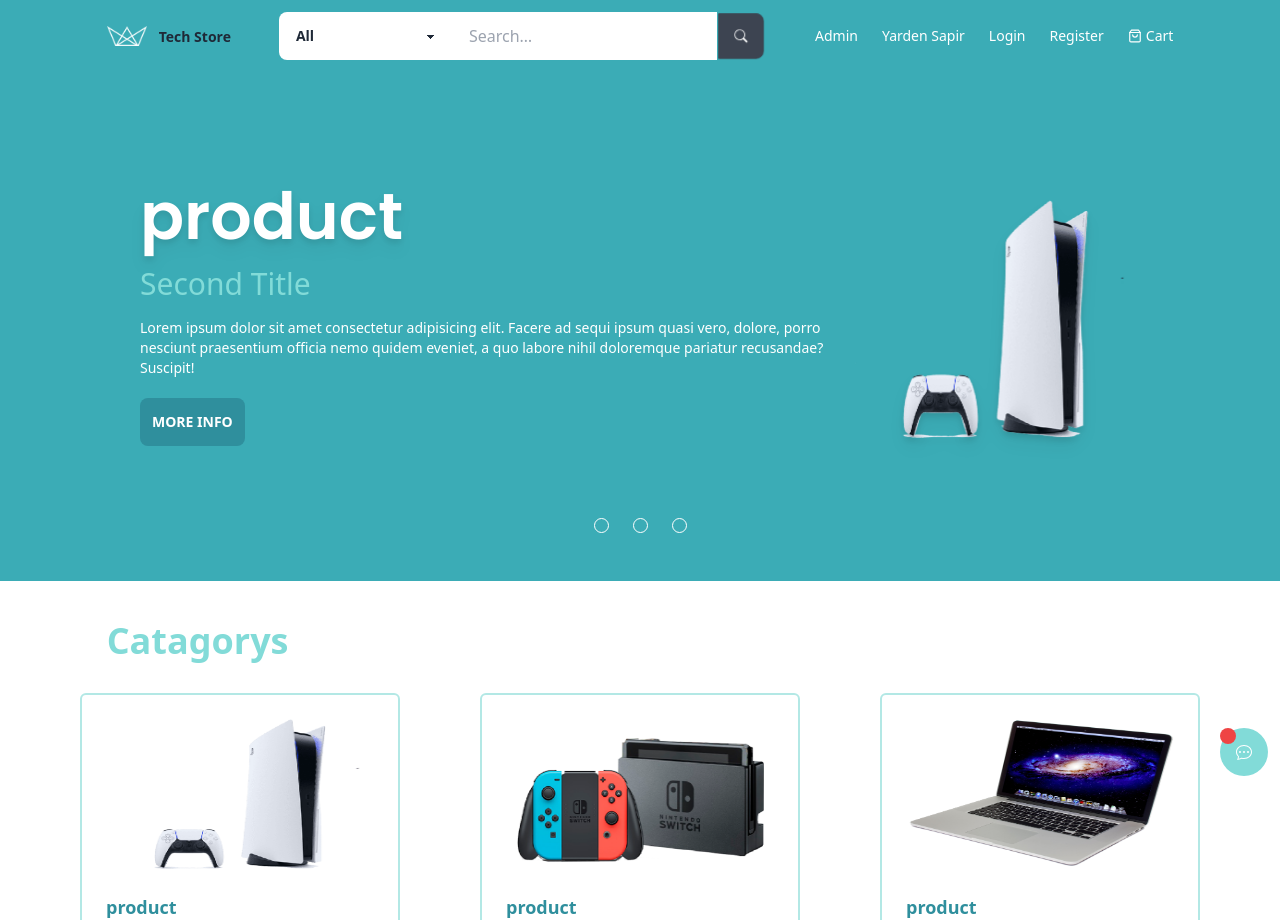
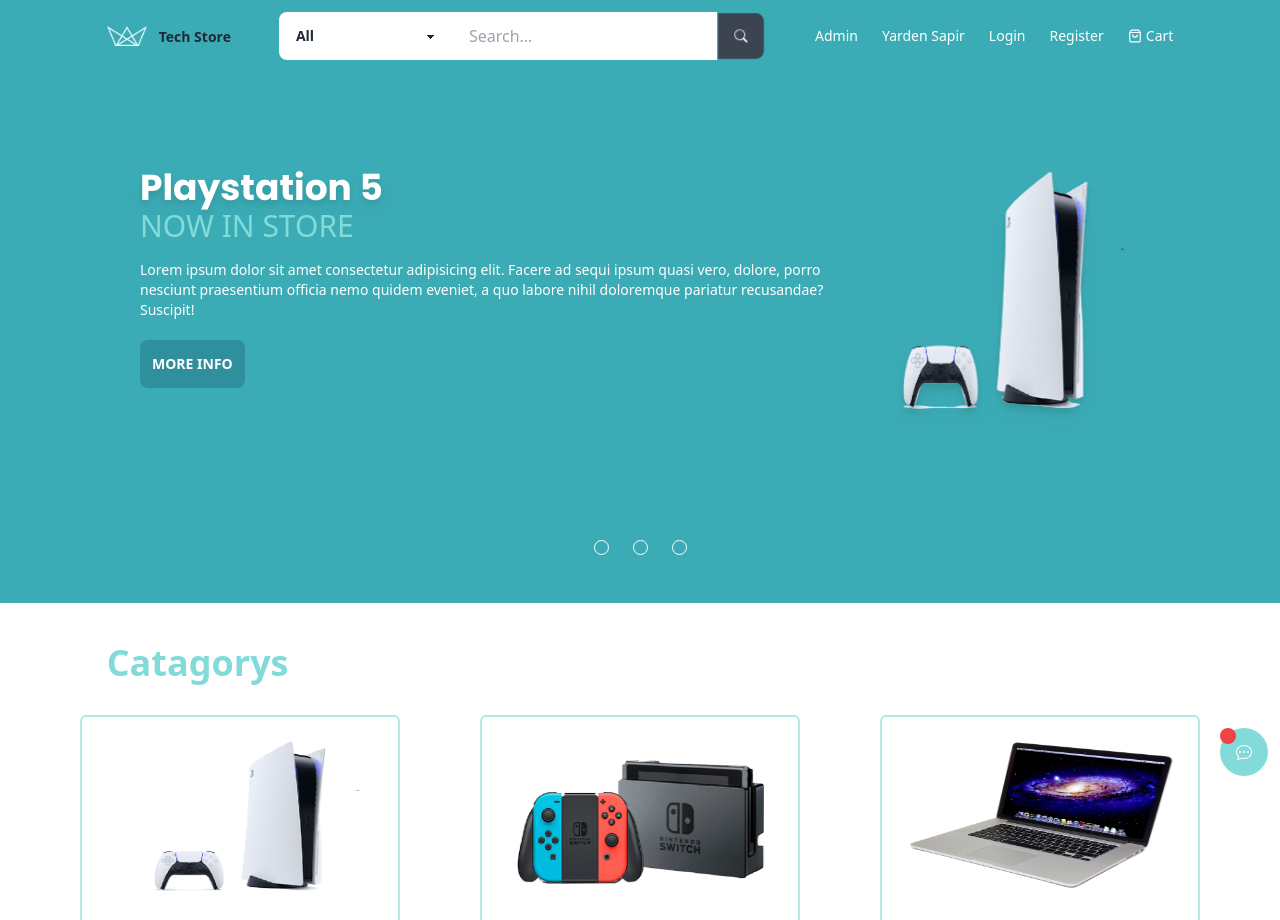
Before and after one commit to yardensapir/Tech-Store-Client-Vite, a React (Vite) app: page / in a window 1280 px wide. Shown: the top 920 px of the page. Built offline with nearby package versions, Linux system fonts and the light colour scheme.

Commit message:
update client

```diff
--- a/src/components/Card/Card.tsx
+++ b/src/components/Card/Card.tsx
@@ -16,7 +16,7 @@ const Card = ({ image, title, description }: Props) => {
     </div>
     <h3 className="mt-6 mb-3 text-lg font-semibold text-primary-100">{title}</h3>
     <p className=" mb-3 font-semibold text-primary-200">{description}</p>
-    <button onClick={() => navigate("/product-list")} className="bg-primary-200 px-3 py-2 rounded-md text-white font-semibold transition duration-200 hover:bg-primary-100">Go to catagory</button>
+    <button onClick={() => navigate("/product-list")} className="bg-primary-200 px-3 py-2 rounded-md text-white font-semibold transition duration-200 hover:bg-primary-100">See More Products</button>
   </div>;
 };
 export default Card;
--- a/src/components/Card/ProdcutCard.tsx
+++ b/src/components/Card/ProdcutCard.tsx
@@ -5,6 +5,7 @@ import RatingComponent from "../Rating/RatingComponent";
 
 
 type Props = {
+    productId:string,
     image: string,
     title: string,
     description: string,
@@ -12,7 +13,7 @@ type Props = {
     numReviews: number,
     actionBtn?: () => void;
 };
-const ProdcutCard = ({ image, title, description, rating, numReviews }: Props) => {
+const ProdcutCard = ({ image, title, description, rating, numReviews,productId }: Props) => {
     const isAboveMediumScreens = useMediaQuery("(min-width: 1060px)");
     const navigate = useNavigate()
 
@@ -30,7 +31,7 @@ const ProdcutCard = ({ image, title, description, rating, numReviews }: Props) =
                 <span>{` ${numReviews} Reviews`}</span>
             </div>
             <div className="flex justify-evenly mb-6  gap-3 items-center">
-                <span className="  font-semibold text-lg">price: $100</span> <button onClick={() => navigate("/product-details")} className="bg-primary-200 px-3 py-2 rounded-md text-white font-semibold transition duration-200 hover:bg-primary-100">See Prodcut</button>
+                <span className="  font-semibold text-lg">price: $100</span> <button onClick={() => navigate(`/product-details/${productId}`)} className="bg-primary-200 px-3 py-2 rounded-md text-white font-semibold transition duration-200 hover:bg-primary-100">See Prodcut</button>
             </div>
         </div>
     </div>
--- a/src/components/Carousel/CarouselComponent.tsx
+++ b/src/components/Carousel/CarouselComponent.tsx
@@ -1,25 +1,29 @@
 import { useNavigate } from 'react-router-dom';
 
+
 type Props = {
+    productId: string,
     image: string,
     title: string,
     secondTitle: string,
     info: string,
     actionBtn?: number
 };
-const CrouselComponent = ({ image, title, secondTitle, info }: Props) => {
+const CrouselComponent = ({ image, title, secondTitle, info,productId }: Props) => {
 
     const navigate = useNavigate()
 
+
     return (
-        <div className=" bg-primary-200 w-full py-10 px-10 md:h-full md:pb-0">
+        <div className="  w-full py-10 bg-primary-200 px-10 h-full">
             <div className="mx-auto w-5/6  md:h-5/6 items-center md:flex mt-32" >
                 <div className='flex flex-col items-start'>
-                    <h1 className="text-[65px] drop-shadow-lg text-white text font-semibold font-poppins text-center">{title}</h1>
+
+            <h1 className=' drop-shadow-lg text-white font-poppins text-4xl w-[260px] font-bold'>{title}</h1>
                     <h3 className=" text-3xl font-light text-primary-300 mb-2">{secondTitle}</h3>
                     <p className=" text-sm text-white mt-2 mb-2">{info}</p>
                     <div className="mt-3 pb-6">
-                        <button onClick={() => navigate("/product-details")} className={`bg-primary-100 px-3 py-2 rounded-lg text-white btn border-none`}>More info</button>
+                        <button onClick={() => navigate(`/product-details/${productId}`)} className={`bg-primary-100 px-3 py-2 rounded-lg text-white btn border-none`}>More info</button>
                     </div>
                 </div>
                 <div>
--- a/src/components/Navbar/Header.tsx
+++ b/src/components/Navbar/Header.tsx
@@ -42,7 +42,7 @@ const Header = ({ isTopOfPage }: Props) => {
                                 <img src={Logo} alt="Logo" />
                             </div>
                             <Link to="/">
-                                <span className='text-sm font-bold'>Tech Store</span>
+                                <span className='text-sm font-bold hover:text-white transition-all'>Tech Store</span>
                             </Link>
                         </div>
 
--- a/src/components/Slider/Slider.tsx
+++ b/src/components/Slider/Slider.tsx
@@ -15,10 +15,10 @@ const Slider = () => {
     return (
         <>
             {isAboveMediumScreens ? <>
-                <div className="carousel bg-primary-400l">
+                <div className="carousel bg-primary-200">
                     {items.map((item) => {
                         return <div key={item.id} id={item.id} className="carousel-item h-full w-full">
-                            <CrouselComponent image={item.image} title={item.title} secondTitle={item.secondTitle} info={item.info} />
+                            <CrouselComponent productId={item.id} image={item.image} title={item.title} secondTitle={item.secondTitle} info={item.info} />
                         </div>
                     })}
                 </div>
@@ -30,7 +30,7 @@ const Slider = () => {
                     <div className="carousel bg-primary-200 w-full">
                         {items.map((item) => {
                             return <div key={item.id} id={item.id} className="carousel-item w-full">
-                                <CrouselComponent image={item.image} title={item.title} secondTitle={item.secondTitle} info={item.info} /> </div>
+                                <CrouselComponent productId={item.id} image={item.image} title={item.title} secondTitle={item.secondTitle} info={item.info} /> </div>
                         })}
 
                     </div>
--- a/src/data/data.ts
+++ b/src/data/data.ts
@@ -1,12 +1,12 @@
 import prodcutImage from "../assets/ps5.png";
 import prodcutImage2 from "../assets/nintendo.png";
 import prodcutImage3 from "../assets/macbook.png";
-
-const items = [
+import { ProductType } from "../types/types";
+const items: ProductType[] = [
   {
     id: "1",
-    title: "product",
-    secondTitle: "Second Title",
+    title: "Playstation 5",
+    secondTitle: "NOW IN STORE",
     info: "Lorem ipsum dolor sit amet consectetur adipisicing elit. Facere ad sequi ipsum quasi vero, dolore, porro nesciunt praesentium officia nemo quidem eveniet, a quo labore nihil doloremque pariatur recusandae? Suscipit!",
     image: prodcutImage,
     rating: 4.0,
@@ -16,8 +16,8 @@ const items = [
   },
   {
     id: "2",
-    title: "product",
-    secondTitle: "Second Title",
+    title: "Nintendo Switch",
+    secondTitle: "NOW IN STORE",
     info: "Lorem ipsum dolor sit amet consectetur adipisicing elit. Facere ad sequi ipsum quasi vero, dolore, porro nesciunt praesentium officia nemo quidem eveniet, a quo labore nihil doloremque pariatur recusandae? Suscipit!",
     image: prodcutImage2,
     rating: 4.5,
@@ -27,8 +27,8 @@ const items = [
   },
   {
     id: "3",
-    title: "product",
-    secondTitle: "Second Title",
+    title: "Macbook pro 2023",
+    secondTitle: "NOW IN STORE",
     info: "Lorem ipsum dolor sit amet consectetur adipisicing elit. Facere ad sequi ipsum quasi vero, dolore, porro nesciunt praesentium officia nemo quidem eveniet, a quo labore nihil doloremque pariatur recusandae? Suscipit!",
     image: prodcutImage3,
     rating: 3,
--- a/src/pages/cart-page/CartPage.tsx
+++ b/src/pages/cart-page/CartPage.tsx
@@ -6,7 +6,7 @@ const CartPage = () => {
 
   return (
 
-    <main className='flex flex-wrap items-start justify-around py-2 mt-24 min-h-[100vh] '>
+    <main className='flex flex-wrap items-start justify-around py-2 min-h-[100vh] mt-24 '>
       <div >
         <div className=' mb-6 px-2'>
           <HText>Shopping Cart</HText>
@@ -16,14 +16,15 @@ const CartPage = () => {
         <ShoppingCard image={psImage} title='PS 4' price={100} qty={1} />
 
 
+
         </div>
 
 
 
       </div>
-      <div className='flex flex-col gap-6'>
+      <div className='flex flex-col gap-6 items-center'>
         <div className='flex items-center gap-3 w-full'>
-          <span>
+          <span className=''>
           <HText>Total Products:</HText>
           </span>
           <span>1</span>
--- a/src/pages/product-details/ProductDetailsPage.tsx
+++ b/src/pages/product-details/ProductDetailsPage.tsx
@@ -2,26 +2,31 @@ import items from "../../data/data";
 import RatingComponent from "../../components/Rating/RatingComponent";
 import { AiFillPlusCircle, AiFillMinusCircle } from 'react-icons/ai'
 import ReviewComponent from "../../components/ReviewComp/ReviewComponent";
-
+import { useParams } from "react-router-dom";
 const ProductDetailsPage = () => {
 
 
-    const isProducInStock = items[0].countInStock > 0 ? "In Stock" : "Item not in stock"
+    const { id: productId } = useParams()
+    const product = items.find((product) => product.id === productId)
+    console.log(product);
+
+
+
+    const isProducInStock = product!.countInStock > 0 ? "In Stock" : "Item not in stock"
 
     return (
 
         <main className="flex flex-wrap items-start mt-24 p-2 md:h-full">
             <div className=" items-start  justify-around px-3 py-2 md:flex">
-
                 <div className="p-6 z-10">
                     <div id="first">
-                        <img className=" h-[150px]" src={items[0].image} alt="" />
+                        <img className=" h-[150px]" src={product!.image} alt="" />
                     </div>
                     <div id="second">
-                        <img className=" h-[150px]" src={items[1].image} alt="" />
+                        {/* <img className=" h-[150px]" src={items[1].image} alt="" /> */}
                     </div>
                     <div id="third">
-                        <img className=" h-[150px]" src={items[2].image} alt="" />
+                        {/* <img className=" h-[150px]" src={items[2].image} alt="" /> */}
                     </div>
                 </div>
 
@@ -38,7 +43,6 @@ const ProductDetailsPage = () => {
                     <hr className="w-full" />
 
                     <p className=" max-w-sm">Lorem ipsum dolor sit amet, consectetur adipisicing elit. Expedita aspernatur dicta voluptas vero fuga enim tempore nemo minima dolores! Ullam saepe eveniet cupiditate alias qui? Excepturi a error repellendus placeat?</p>
-
 
 
                 </div>
--- /dev/null
+++ b/src/types/types.ts
@@ -0,0 +1,11 @@
+export interface ProductType {
+  id: string;
+  title: string;
+  secondTitle: string;
+  info: string;
+  image: string;
+  rating: number;
+  numReviews: number;
+  price: number;
+  countInStock: number;
+}
```
Also changed, not shown: src/pages/product-list-page/ProductListPage.tsx (+9 -7 lines).
